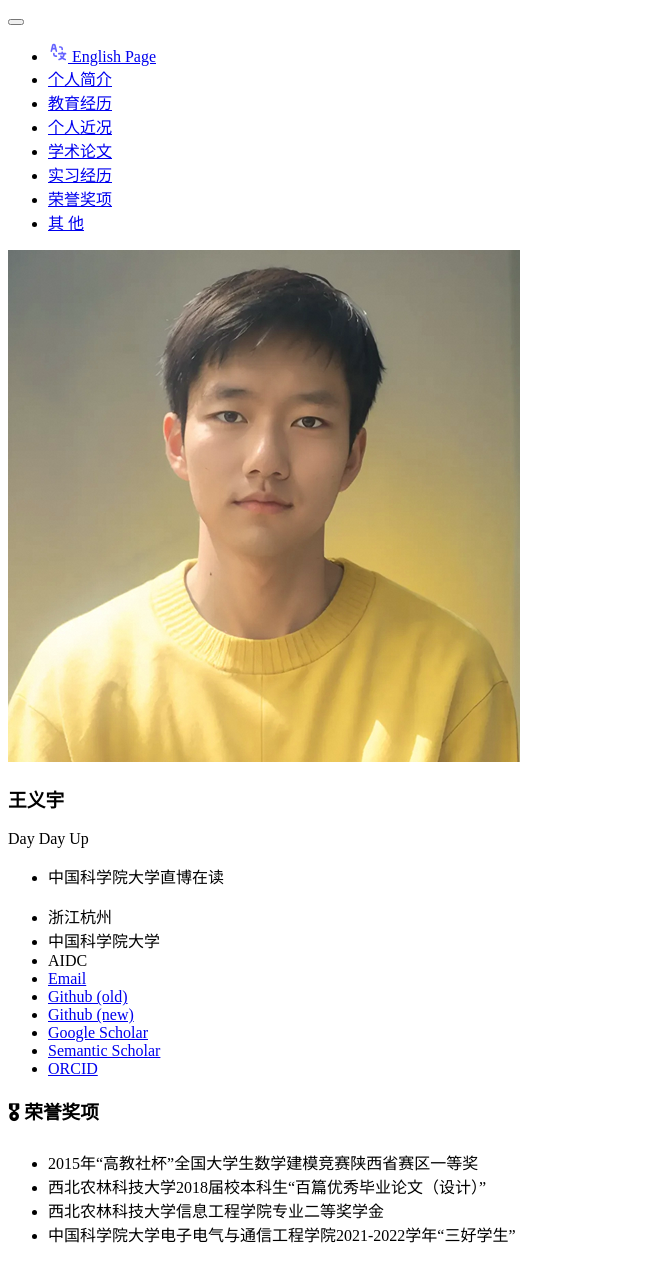
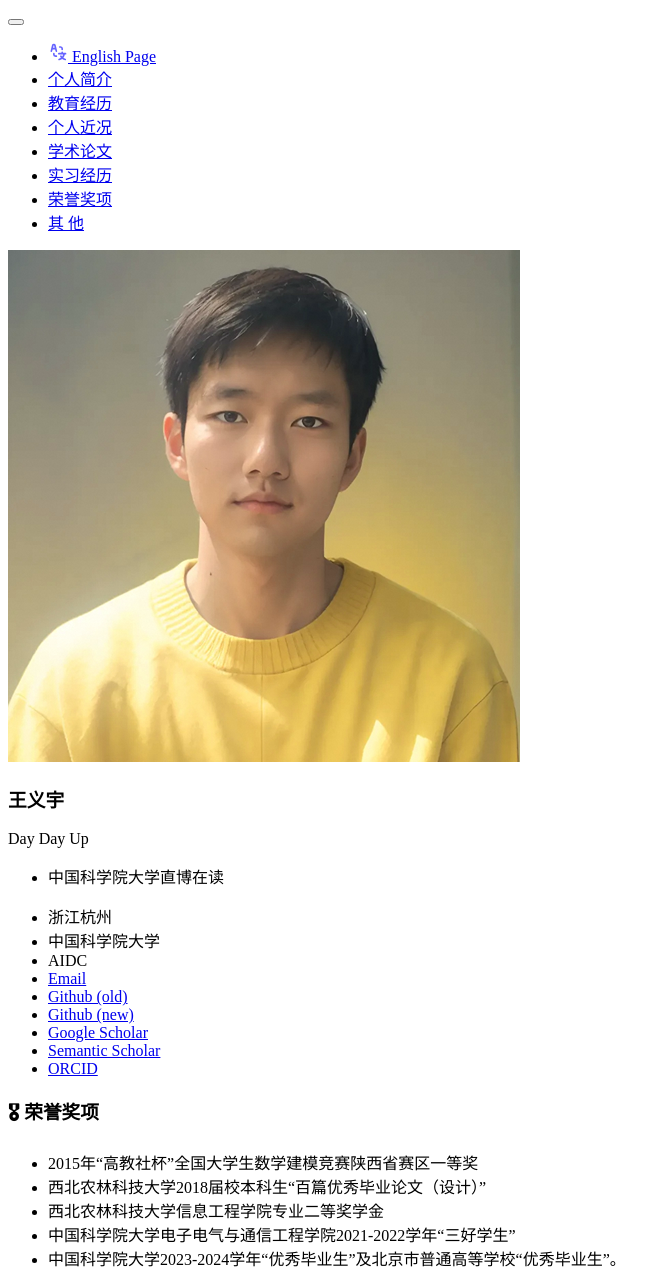
Before and after one commit to curya-wangyiyu/about_cn, a Jekyll site: the page built from _pages/includes/honors.md, in a window 1280 px wide. Shown: the whole page, without its empty margins (0-671 px from the left). Built offline with Jekyll 4.4.1, drawn with Linux system fonts in a browser that asks for light colours; our own code applies the rules of GitHub Pages for plain Markdown files; before the commit the page ends 1262 px from its top, so only the background shows below that.

Commit message:
update honors

```diff
--- a/_pages/includes/honors.md
+++ b/_pages/includes/honors.md
@@ -3,3 +3,4 @@
 - 西北农林科技大学2018届校本科生“百篇优秀毕业论文（设计）”
 - 西北农林科技大学信息工程学院专业二等奖学金
 - 中国科学院大学电子电气与通信工程学院2021-2022学年“三好学生”
+- 中国科学院大学2023-2024学年“优秀毕业生”及北京市普通高等学校“优秀毕业生”。
```
